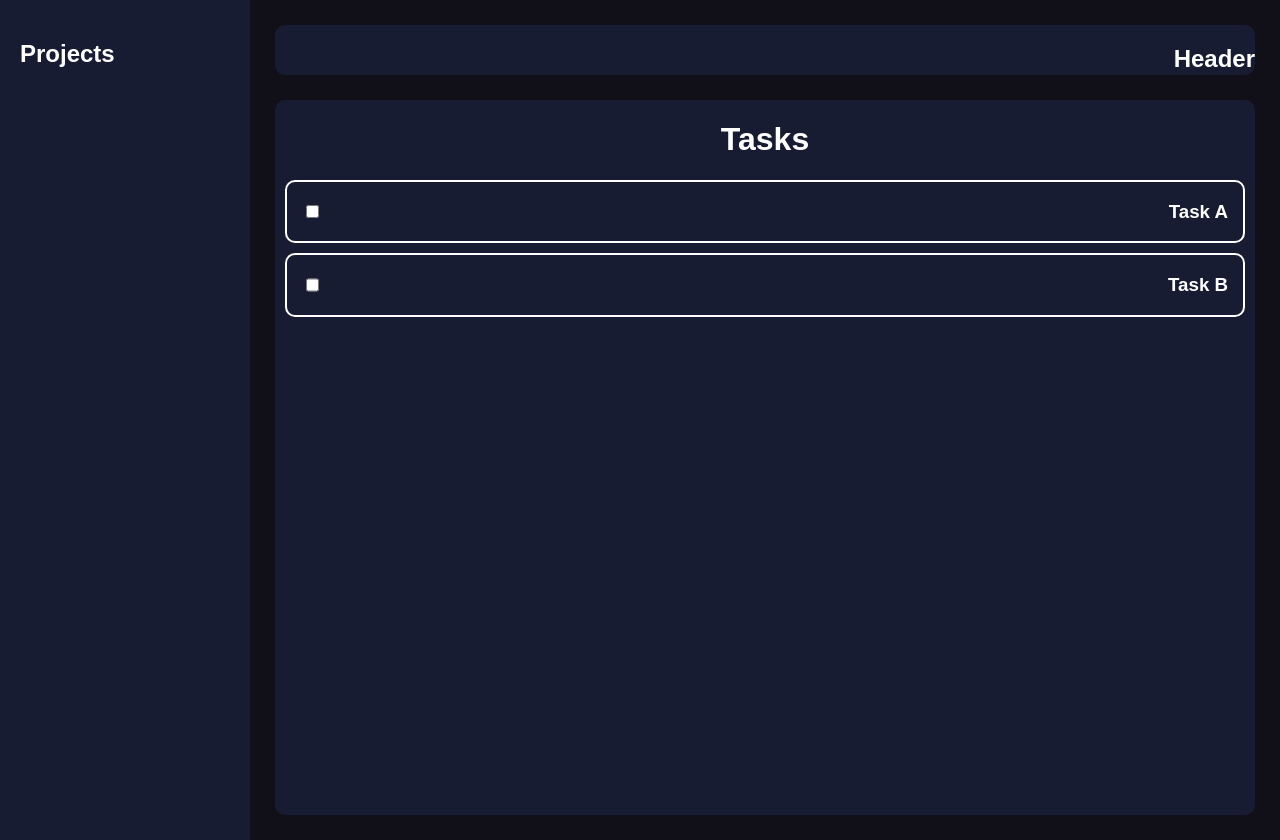
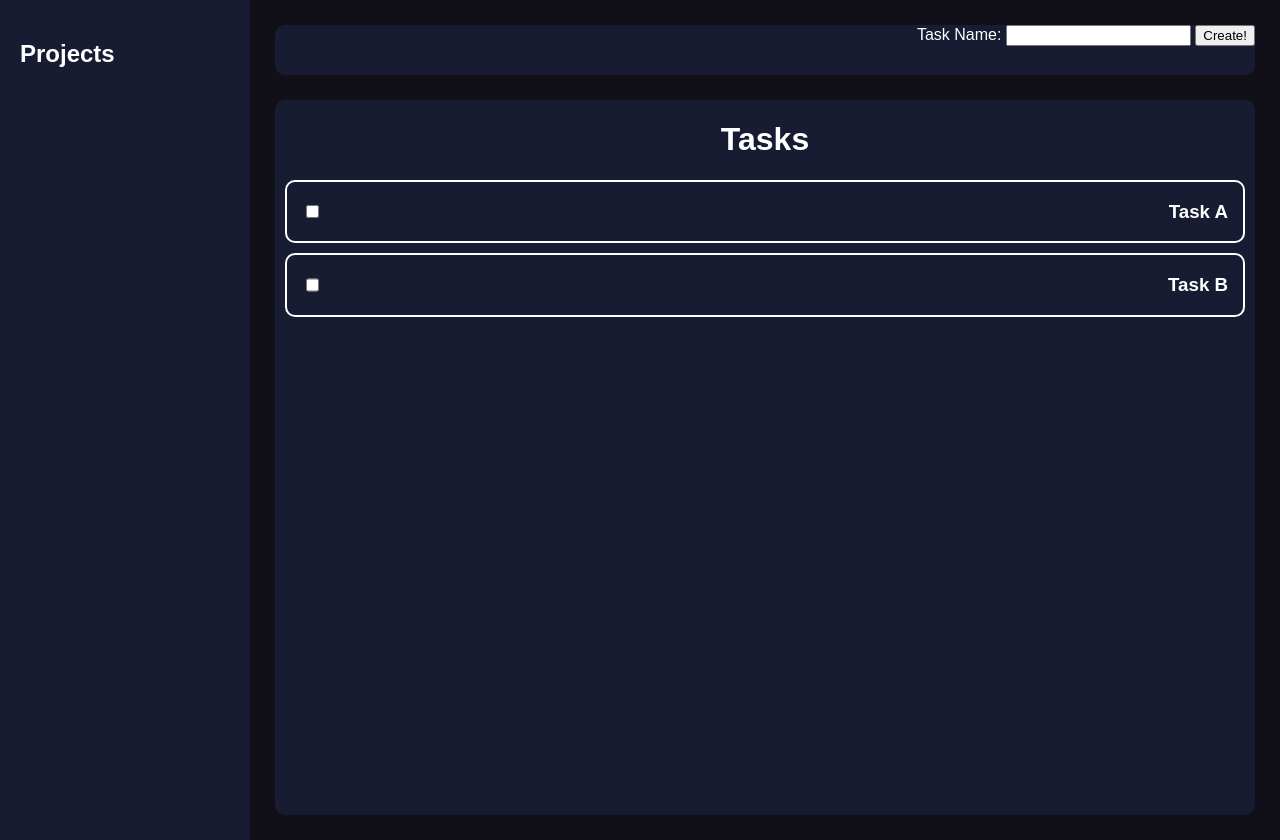
Before and after one commit to farmerbrian/to-do, a plain HTML site: page index.html in a window 1280 px wide. Drawn offline with Linux system fonts and the light colour scheme.

```diff
--- a/index.html
+++ b/index.html
@@ -13,10 +13,20 @@
 
       <div id="main-container">
         <div id="header-container">
-          <h2>Header</h2>
+          <form id="new-task-form" action="" method="get">
+            <div>
+              <label for="taskName">Task Name:</label>
+              <input type="text" id="task" name="task">
+              <button type="button" id="newTask">Create!</button>
+            </div>
         </div>
         <div id="content-container">
+
+
+          </form>
           <h1>Tasks</h1>
+          <div id="tasks-container">
+
           <!-- <div class="task">
             <input type="checkbox" id="checkbox-8" name="complete" class="checkbox">
             <h3 class="task-name">Task #1</h3>
@@ -24,6 +34,8 @@
           <div class="task">
             <input type="checkbox" id="checkbox-9" name="complete" class="checkbox">
             <h3 class="task-name">Task #2</h3> -->
+          </div>
+
           </div>
         </div>
       </div>
```
